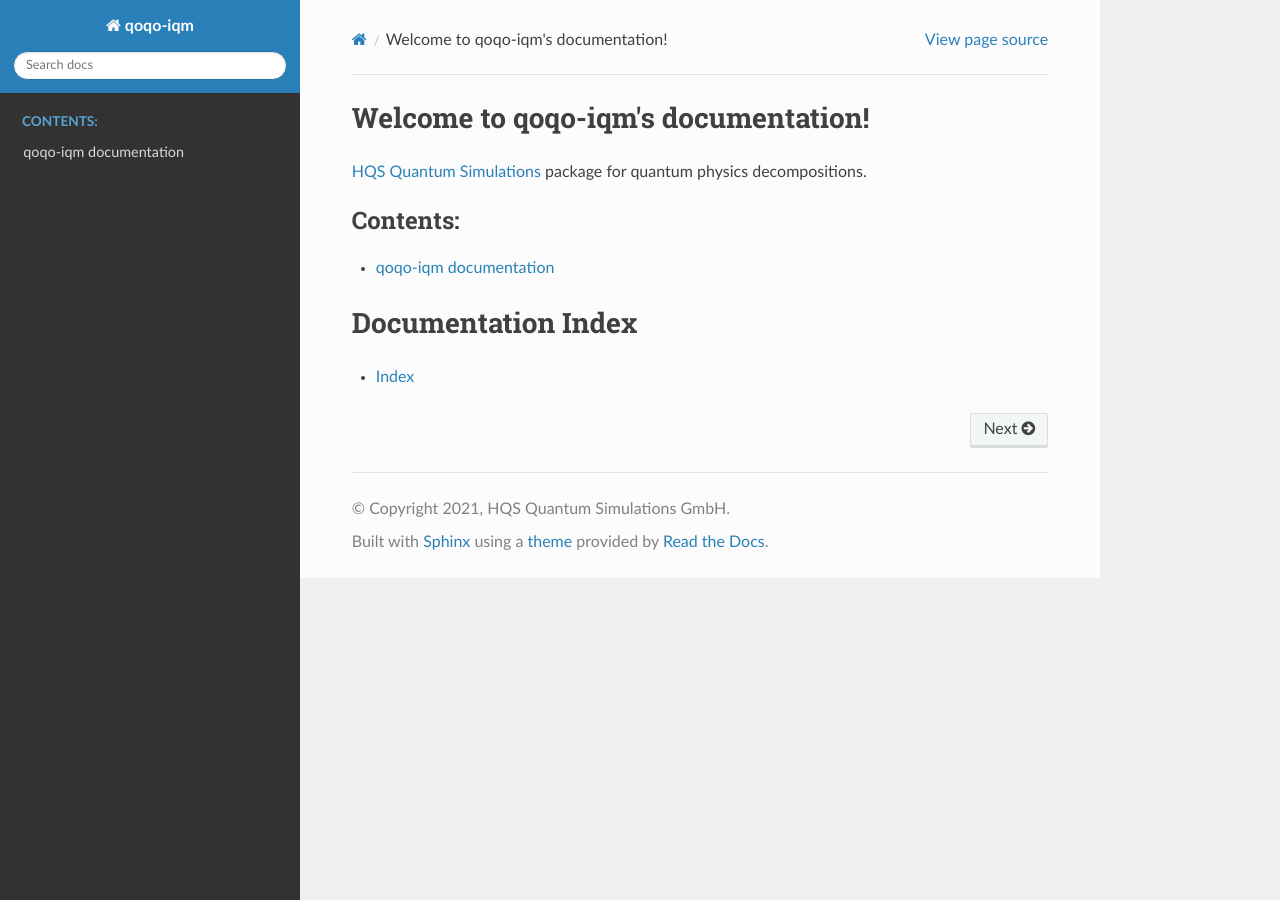
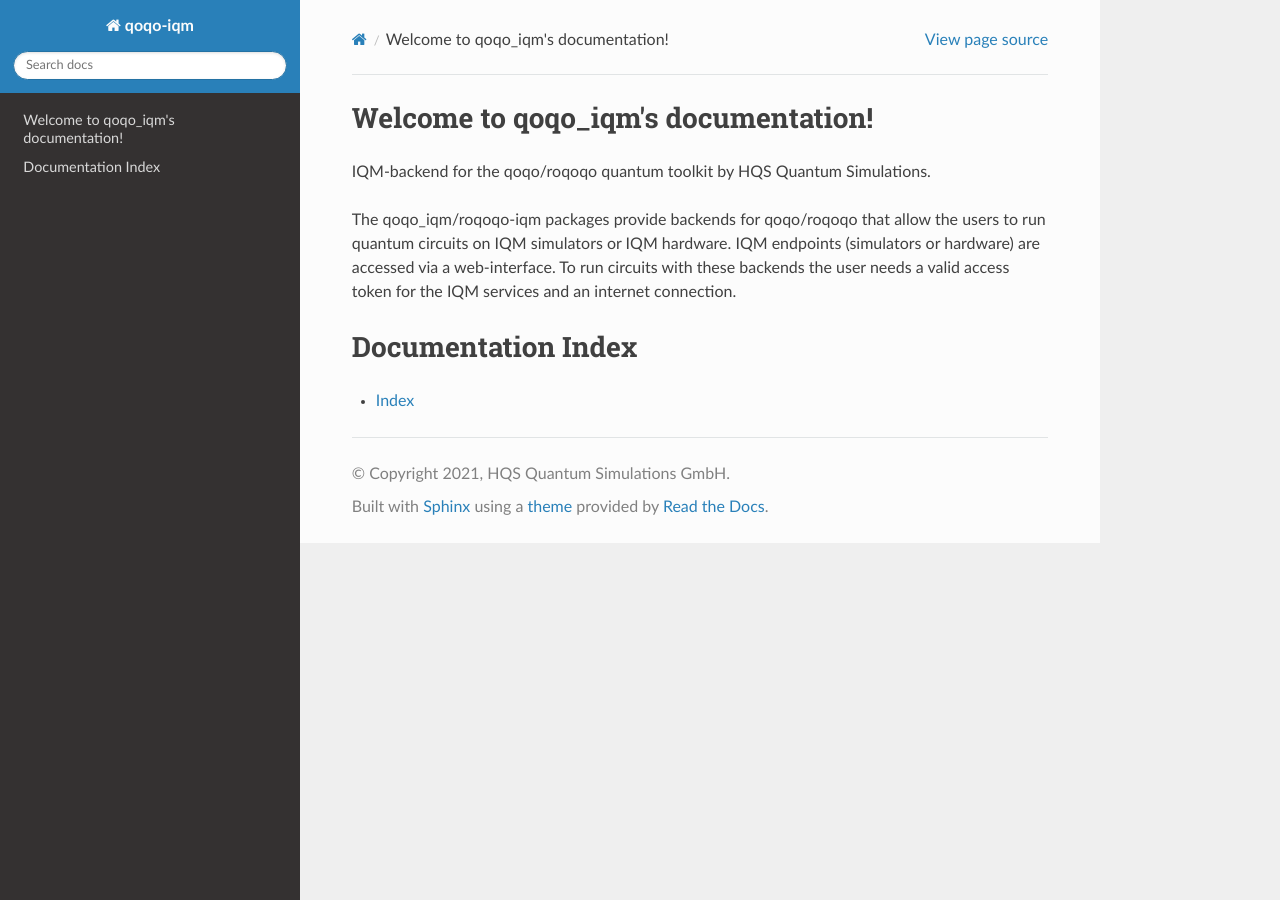
Before and after one commit to rreiner-hqs/qoqo_iqm, a Sphinx documentation site: the page built from qoqo-iqm/docs/index.rst, in a window 1280 px wide. Built offline with Sphinx 7.4.7 and the Read the Docs theme 2.0.0, drawn with Linux system fonts in a browser that asks for light colours.

Commit message:
Changes from review

```diff
--- a/deny.toml
+++ b/deny.toml
@@ -150,9 +150,7 @@ ignore = true
 # One or more private registries that you might publish crates to, if a crate
 # is only published to private registries, and ignore is true, the crate will
 # not have its license(s) checked
-registries = [
-    "hqs-ktra"
-]
+# registries = []
 
 # This section is considered when running `cargo deny check bans`.
 # More documentation about the 'bans' section can be found here:
--- a/qoqo-iqm/docs/index.rst
+++ b/qoqo-iqm/docs/index.rst
@@ -1,14 +1,10 @@
-Welcome to qoqo-iqm's documentation!
-========================================
-`HQS Quantum Simulations <https://quantumsimulations.de>`_ package for quantum physics decompositions.
+Welcome to qoqo_iqm's documentation!
+======================================
+IQM-backend for the qoqo/roqoqo quantum toolkit by HQS Quantum Simulations.
 
-.. toctree::
-   :maxdepth: 2
-   :caption: Contents:
-
-   modules
-
-
+The qoqo_iqm/roqoqo-iqm packages provide backends for qoqo/roqoqo that allow the users to run quantum circuits on IQM simulators or IQM hardware.
+IQM endpoints (simulators or hardware) are accessed via a web-interface.
+To run circuits with these backends the user needs a valid access token for the IQM services and an internet connection.
 
 Documentation Index
 ===================
```
Also changed, not shown: CHANGELOG.md (+1 -1 lines), README.md (+0 -3 lines), documentation/book.toml (deleted, +0 -13 lines), documentation/src/Introduction.md (deleted, +0 -3 lines), documentation/src/SUMMARY.md (deleted, +0 -2 lines), .gitlab-ci.yml (deleted), 10 other files.
